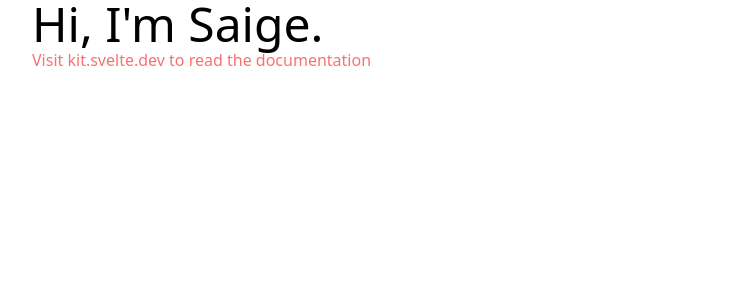
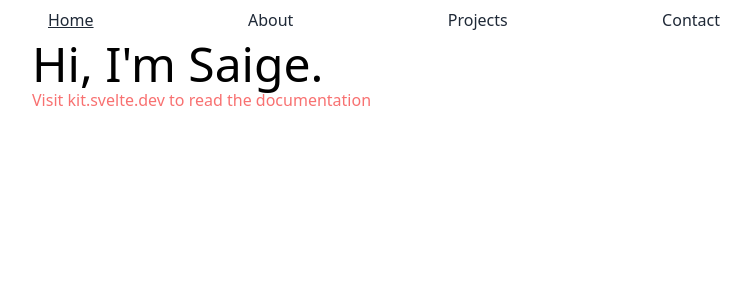
Before and after one commit to Saige243/saigecross.dev, a SvelteKit app: page / in a window 1280 px wide. Shown: the top 300 px of the page, without its empty margins (256-1007 px from the left). Built offline with nearby package versions, Linux system fonts and the light colour scheme.

Commit message:
Navbar working w/ logic

```diff
--- a/src/routes/+layout.svelte
+++ b/src/routes/+layout.svelte
@@ -1,7 +1,9 @@
 <script>
 	import '../app.css';
+	import Navbar from './Navbar.svelte';
 </script>
 
 <div class="px-16 md:px-48 xl:px-72">
+	<Navbar />
 	<slot />
 </div>
--- a/src/routes/+page.svelte
+++ b/src/routes/+page.svelte
@@ -1,3 +1,7 @@
+<script>
+	import Navbar from './Navbar.svelte';
+</script>
+
 <svelte:head>
 	<title>Saige Cross Portfolio</title>
 	<meta name="description" content="Saige Cross Portfolio" />
--- /dev/null
+++ b/src/routes/Navbar.svelte
@@ -0,0 +1,35 @@
+<script lang="ts">
+	import { writable } from 'svelte/store';
+
+	const pages = writable([
+		{ name: 'Home', path: '/' },
+		{ name: 'About', path: '/about' },
+		{ name: 'Projects', path: '/projects' },
+		{ name: 'Contact', path: '/contact' }
+	]);
+
+	const currentPage = writable('/');
+
+	function handleLinkClick(path: string) {
+		currentPage.set(path);
+	}
+</script>
+
+<navbar class="flex justify-between">
+	{#each $pages as { name, path }}
+		<a
+			href={path}
+			class="px-4 py-2 text-gray-800 hover:bg-gray-200 hover:text-gray-900"
+			class:active={$currentPage === path}
+			on:click={() => handleLinkClick(path)}
+		>
+			{name}
+		</a>
+	{/each}
+</navbar>
+
+<style>
+	.active {
+		text-decoration: underline;
+	}
+</style>
--- /dev/null
+++ b/src/routes/about/+page.svelte
@@ -0,0 +1 @@
+<h1>ABOUT</h1>
--- /dev/null
+++ b/src/routes/contact/+page.svelte
@@ -0,0 +1 @@
+<h1>CONTACT</h1>
--- /dev/null
+++ b/src/routes/projects/+page.svelte
@@ -0,0 +1 @@
+<h1>PROJECTS</h1>
```
